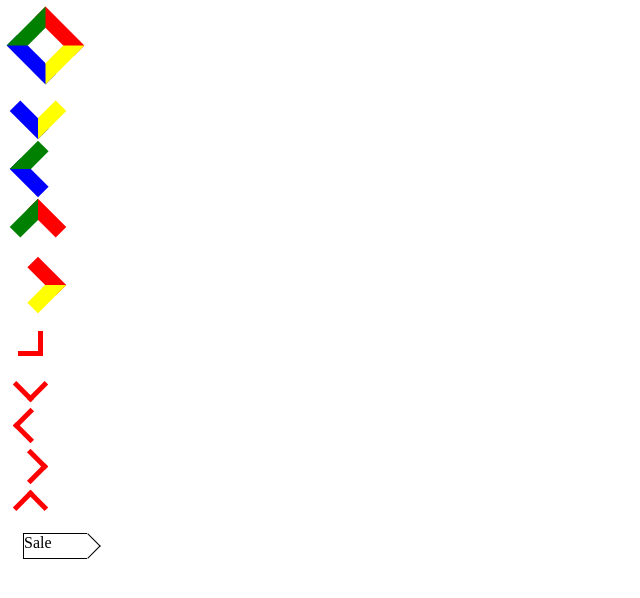
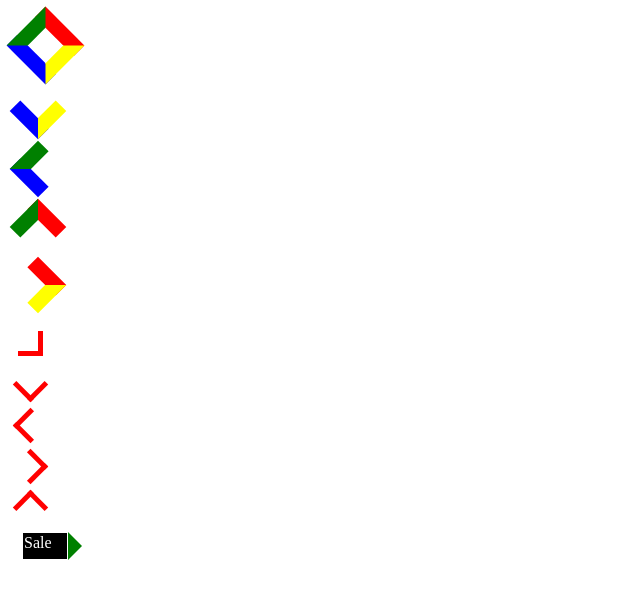
Before and after one commit to kevin-mehta/css-line-arrows-i, a plain HTML site: page index.html in a window 1280 px wide. Shown: the whole page, without its empty margins (0-640 px from the left). Drawn offline with Linux system fonts and the light colour scheme.

Commit message:
1 file modified

```diff
--- a/styles.css
+++ b/styles.css
@@ -3,7 +3,7 @@ body {
 }
 .test3 {
   width: 25px;
-  height:25px;
+  height: 25px;
   border-top: 15px solid red;
   border-right: 15px solid yellow;
   border-bottom: 15px solid blue;
@@ -19,21 +19,21 @@ body {
 }
 .line-arrow-left {
   width: 25px;
-  height:25px;
+  height: 25px;
   border-bottom: 15px solid blue;
   border-left: 15px solid green;
   transform: rotate(45deg);
 }
 .line-arrow-top {
   width: 25px;
-  height:25px;
+  height: 25px;
   border-top: 15px solid red;
   border-left: 15px solid green;
   transform: rotate(45deg);
 }
 .line-arrow-right {
   width: 25px;
-  height:25px;
+  height: 25px;
   border-top: 15px solid red;
   border-right: 15px solid yellow;
   transform: rotate(45deg);
@@ -59,15 +59,17 @@ body {
 }
 
 .arrow {
-  width: 63px;
+  width: 43px;
   height: 24px;
   margin: 5px;
   border: 1px solid #000;
   border-right: none;
   position: relative;
+  background-color: #000;
+  color: white;
 }
 .arrow:before {
-  content: "";
+  /* content: "";
   position: absolute;
   right: -10px;
   top: 3px;
@@ -75,5 +77,15 @@ body {
   height: 17px;
   border-top: 1px solid #000;
   border-right: 1px solid #000;
-  transform: rotate(45deg);
+  transform: rotate(45deg); */
+
+  content: '';
+  width: 0;
+  height: 0;
+  position: absolute;
+  right: -15px;
+  top: -2px;
+  border-top: 14px solid transparent;
+  border-bottom: 14px solid transparent;
+  border-left: 14px solid green;
 }
```
Lines whose indentation alone changed are shown as unchanged.
